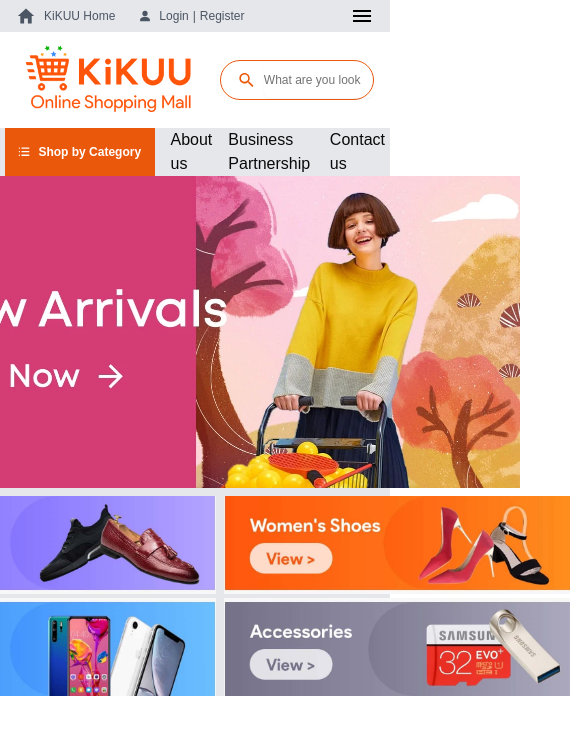
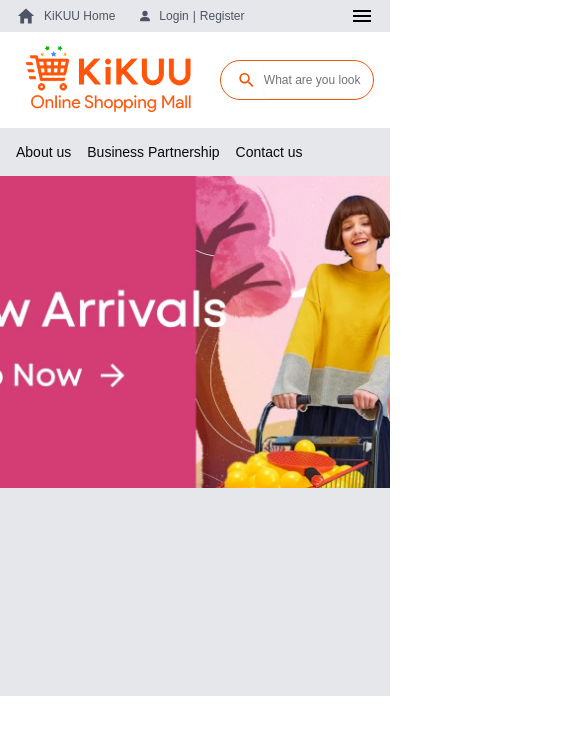
Before and after one commit to Cyiza2001/kikuu-shop, a Next.js app: page / in a window 390 px wide. Shown: the top 734 px of the page, 585 px wide, since content can reach past the window. Built offline with nearby package versions, Linux system fonts and the light colour scheme.

Commit message:
responsiveness of the first 3 sections has been changed

```diff
--- a/src/app/Header2.tsx
+++ b/src/app/Header2.tsx
@@ -2,12 +2,12 @@ import { TfiMenuAlt } from "react-icons/tfi";
 const Header2 = ()=>{
     return(
         <div className="flex flex-row w-full justify-center lg:justify-start px-4 lg:px-16 ">
-        <div className="flex flex-row h-12 sm:w-[700px] w-[380px] md:gap-8 gap-4 ">
-             <div className="bg-orange-600 text-white flex flex-row gap-2  items-center font-bold justify-center md:text-xl text-xs w-[225px]  ">
+        <div className="flex flex-row h-12 sm:w-[90%] w-full md:gap-8 gap-4 ">
+             <div className="bg-orange-600 text-white lg:flex flex-row gap-2  items-center font-bold justify-center md:text-xl text-xs w-[225px]  hidden ">
         <TfiMenuAlt />
         <p>Shop by Category</p>
         </div>
-        <div className="flex flex-row md:gap-8 gap-4 items-center md:text-xl ">
+        <div className="flex flex-row md:gap-8 gap-4 items-center sm:text-xl text-sm ">
         <p>About us</p>
         <p>Business Partnership</p>
         <p>Contact us</p>
--- a/src/app/Section3.tsx
+++ b/src/app/Section3.tsx
@@ -18,7 +18,7 @@ const Section3 = ()=>{
         {/* CATEGORIES */}
         <div className="lg:flex flex-col w-[250px]  bg-white hidden ">
           {categories.map((cat, i)=>(
-              <div key={i} className="flex flex-row gap-2 items-center justify-between h-10 pl-6 pr-3 hover:bg-gray-100 hover:text-orange-600 group">
+              <div key={i} className="flex flex-row gap-2 items-center justify-between h-10 pl-4 pr-3 hover:bg-gray-100 hover:text-orange-600 group xl:text-base">
                 <p>{cat.cat}</p>
                 <p className="hidden group-hover:block">  {cat.icon}</p>
 
@@ -27,10 +27,10 @@ const Section3 = ()=>{
         </div>
 
                   {/*  THE MIDDLE SECTION */}
-        <div className="flex flex-col gap-2 sm:w-[700px] w-[650px] h-[520px]">
+        <div className="flex flex-col gap-2 sm:w-[90%] w-full max-w-[700px] h-[520px]">
             {/* THE TOP MOST PART OF THE MIDDLE SECTION */}
 
-      <div className="h-[320px] relative">
+      <div className="flex h-[320px] sm:w-[90%]  relative">
       <Image
         src ="/market-kikuu.webp"
         alt="market kikuu picture"
@@ -41,7 +41,7 @@ const Section3 = ()=>{
       {/* THE LOWER PART OF THE MIDDLE SECTION */}
       <div className="flex flex-col gap-1  h-[200px] ">
         {/* THE UPPER PART */}
-       <div className="flex flex-row gap-2 h-[100px] w-[700px]">
+       <div className="flex md:flex-row flex-col gap-2 h-[100px] w-[700px]">
         <div className="relative w-[350px] ">
         <Image
         src ="/pc-men-shoes-banner.jpg"
@@ -66,7 +66,7 @@ const Section3 = ()=>{
        </div>
 
          {/* THE LOWER PART */}
-         <div className="flex flex-row gap-2 h-[100px] w-[700px]">
+         <div className="flex md:flex-row flex-col gap-2 h-[100px] max-w-[700px]">
         <div className="relative w-[350px] ">
         <Image
         src ="/pc-phone-banner.jpg"
@@ -89,7 +89,7 @@ const Section3 = ()=>{
       </div>
         </div>
 {/* THE LAST PART OF SECTION3 */}
-   <div className="lg:flex flex-col bg-white h-[520px] w-[250px] px-4 hidden">
+   <div className="xl:flex flex-col bg-white h-[520px] w-[250px] px-4 hidden">
     <div className="flex justify-center items-center mt-8 mb-6">
       <div className="rounded-full w-[70px] h-[70px]  bg-gray-100 flex items-center justify-center">
       <Image
```
